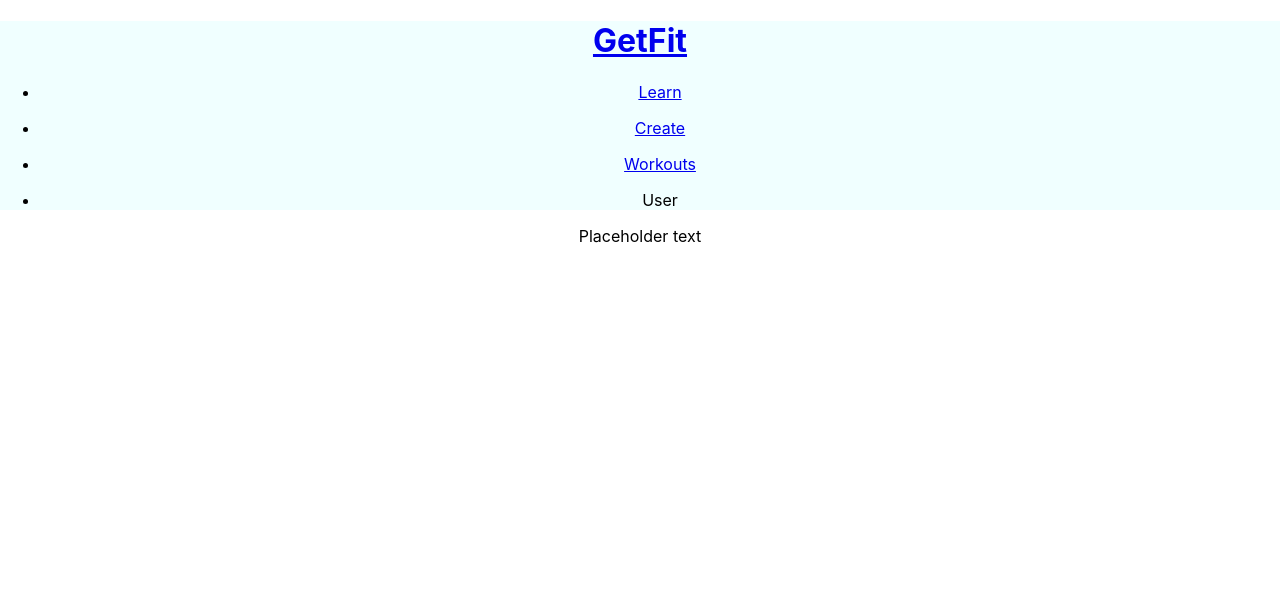
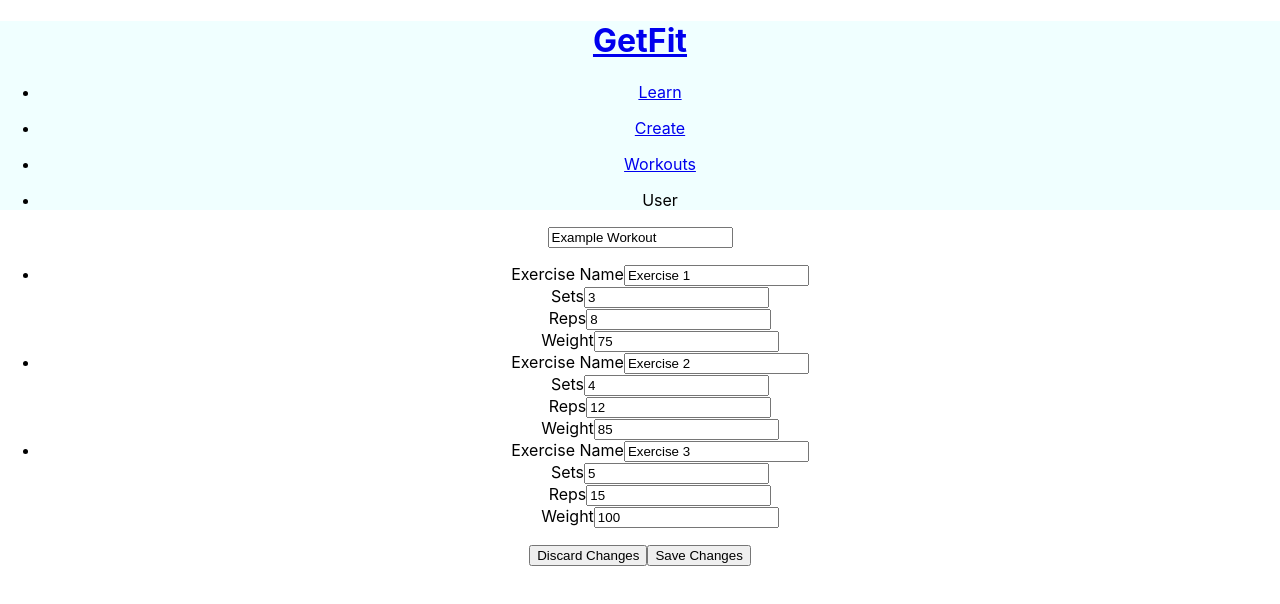
Before and after one commit to Jordan-McGhee/GetFit, a React (Create React App) app in the folder frontend/getfit/: page /workout/1/edit in a window 1280 px wide. Shown: the top 604 px of the page. Built offline with nearby package versions, Linux system fonts and the light colour scheme.

Commit message:
Updated DummyData to include id. Made out bare bones edit workout page, but ran into road block with not being able to change the value. Removed props on View and Edit Workout pages since that will be through a fetch call when the backend is connected

```diff
--- a/frontend/getfit/src/App.js
+++ b/frontend/getfit/src/App.js
@@ -20,7 +20,7 @@ function App() {
     <Routes>
       <Route path="/" element={ <HomePage /> } />
       <Route path="/workout/create" element = { <NewWorkout /> } />
-      <Route path="/workout/:workoutID/view" element = { <ViewWorkout workout = { DUMMY_WORKOUT } /> } />
+      <Route path="/workout/:workoutID/view" element = { <ViewWorkout /> } />
       <Route path="/workout/:workoutID/edit" element = { <EditWorkout /> } />
       {/* <Route path="*" element={ <Navigate to="/" replace /> } /> */}
     </Routes>
--- a/frontend/getfit/src/Components/FormElements/Button.js
+++ b/frontend/getfit/src/Components/FormElements/Button.js
@@ -1,12 +1,26 @@
 import React from "react";
+import { Link } from "react-router-dom";
 
 const Button = props => {
 
-    return (
-        <button className="button" style={ props.style } type = { props.type }>
-            { props.text }
-        </button>
-    )
+    let element
+
+    if (props.link) {
+        return (
+            <Link to= { props.link }>
+                <button className="button" style={ props.style } type = { props.type }>
+                    { props.text }
+                </button>
+            </Link>
+        )
+    } else {
+        return (
+            <button className="button" style={ props.style } type = { props.type }>
+                { props.text }
+            </button>
+        )
+    }
+
 }
 
 export default Button
--- a/frontend/getfit/src/Components/FormElements/Input.js
+++ b/frontend/getfit/src/Components/FormElements/Input.js
@@ -6,7 +6,7 @@ const Input = props => {
 
     const [ inputTouched, setInputTouched ] = useState(false)
 
-    const inputIsValid = inputValue.trim() !== "" && inputValue !== 0
+    const inputIsValid = inputValue !== "" && inputValue !== 0
 
     const inputHasError = !inputIsValid && inputTouched
 
@@ -24,7 +24,7 @@ const Input = props => {
         <input
             id= { props.id }
             type = { props.type }
-            placeholder = { props.placeholder }
+            placeholder = { props.placeholder || ""}
             onChange = { changeHandler }
             onBlur = { blurHandler }
             value = { props.value || ""}
--- a/frontend/getfit/src/DUMMY/DUMMY_DATA.js
+++ b/frontend/getfit/src/DUMMY/DUMMY_DATA.js
@@ -16,6 +16,7 @@ const DUMMY_USER = {
 }
 
 const DUMMY_WORKOUT = {
+    id: "test",
     workoutTitle: "Example Workout",
     workoutCreator: DUMMY_USER,
     exercises: [
--- a/frontend/getfit/src/Pages/Workout/Components/ExerciseInput.js
+++ b/frontend/getfit/src/Pages/Workout/Components/ExerciseInput.js
@@ -13,6 +13,7 @@ const ExerciseInput = props => {
                 type = "text"
                 placeholder = "Enter a name."
                 errorText = "Please enter a name!"
+                value = { props.exerciseName || null }
             />
 
             <Input
@@ -21,6 +22,7 @@ const ExerciseInput = props => {
                 type = "number"
                 placeholder = "1"
                 errorText = "Please enter a set count!"
+                value = { props.exerciseSets || null }
             />
 
             <Input
@@ -29,6 +31,7 @@ const ExerciseInput = props => {
                 type = "number"
                 placeholder = "1"
                 errorText = "Please enter a rep count!"
+                value = { props.exerciseReps || null }
             />
 
             <Input
@@ -37,6 +40,7 @@ const ExerciseInput = props => {
                 type = "number"
                 placeholder = "1"
                 errorText = "Please enter a the weight you used!"
+                value = { props.exerciseWeightUsed || null }
             />
 
         </div>
--- a/frontend/getfit/src/Pages/Workout/Pages/EditWorkout.js
+++ b/frontend/getfit/src/Pages/Workout/Pages/EditWorkout.js
@@ -1,9 +1,64 @@
+import { DUMMY_WORKOUT } from "../../../DUMMY/DUMMY_DATA";
+
 import React from "react";
+import { useParams } from "react-router-dom";
+
+import Button from "../../../Components/FormElements/Button";
+import Input from "../../../Components/FormElements/Input";
+import ExerciseInput from "../Components/ExerciseInput";
 
 const EditWorkout = props => {
 
+    // CODE FOR WHEN CONNECTING TO BACKEND/DATABASE
+    // const params = useParams()
+
+    // const workout =
+
+    const workout = DUMMY_WORKOUT
+    const exercises = workout.exercises
+
+    const submitHandler = event => {
+        event.preventDefault()
+
+
+    }
+
     return (
-        <p>Placeholder text</p>
+        <form onSubmit={ submitHandler }>
+            <Input
+                id="workoutTitle"
+                type="text"
+                value = { workout.workoutTitle }
+            />
+
+            <ul>
+                {
+                    exercises.map(exercise => (
+                        <li key = { exercise.id }>
+                            <ExerciseInput
+                                exerciseName = { exercise.exerciseName }
+                                exerciseSets = { exercise.sets }
+                                exerciseReps = { exercise.reps }
+                                exerciseWeightUsed = { exercise.weightUsed }
+                            />
+                        </li>
+                    ))
+                }
+            </ul>
+
+            <footer>
+                <Button
+                    link = {`/workout/${workout.id}/view`}
+                    type = "text"
+                    text = "Discard Changes"
+                />
+                <Button
+                    type = "submit"
+                    text = "Save Changes"
+                />
+            </footer>
+
+        </form>
     )
 }
 
--- a/frontend/getfit/src/Pages/Workout/Pages/ViewWorkout.js
+++ b/frontend/getfit/src/Pages/Workout/Pages/ViewWorkout.js
@@ -1,23 +1,25 @@
+import { DUMMY_WORKOUT } from "../../../DUMMY/DUMMY_DATA";
+
 import React from "react";
+
+import Button from "../../../Components/FormElements/Button";
 
 const ViewWorkout = props => {
 
-    let exercises
-
-    exercises = props.workout.exercises
-    console.log(exercises)
+    const workout = DUMMY_WORKOUT
+    const exercises = workout.exercises
 
     return (
         <div>
             <h1>
-                { props.workout.workoutTitle}
+                { workout.workoutTitle}
             </h1>
 
             <ul>
 
                 {/* ITERATE OVER EXERCISES TO DISPLAY THEM */}
                 { exercises.map(exercise => (
-                    <li>
+                    <li key = { exercise.id }>
                         <h4>
                             { exercise.exerciseName }
                         </h4>
@@ -31,6 +33,18 @@ const ViewWorkout = props => {
                 ))}
 
             </ul>
+
+            <footer>
+                <Button
+                    type = "text"
+                    text = "Delete Workout"
+                />
+                <Button
+                    link = {`/workout/${workout.id}/edit`}
+                    type = "text"
+                    text = "Edit Workout"
+                />
+            </footer>
         </div>
     )
 }
```
Also changed, not shown: 1 other file (tests, documents, lock files or other folders).
